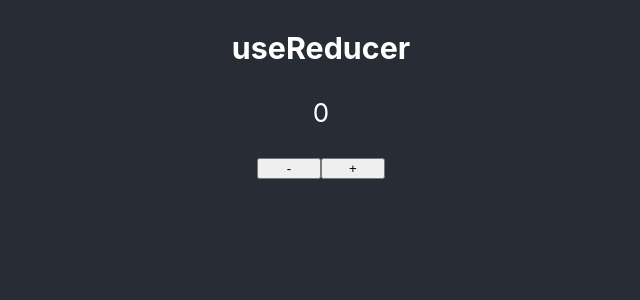
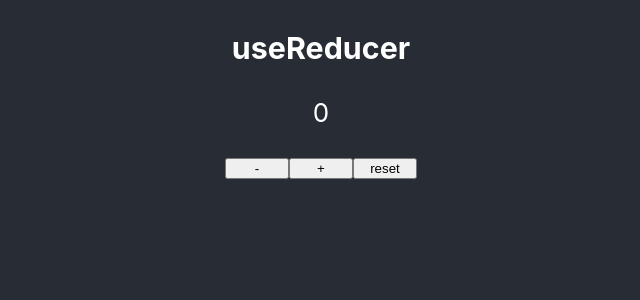
Before and after one commit to tontruongdao/note-use-reducer, a React (Create React App) app: page / in a window 1280 px wide. Shown: the top 300 px of the page, without its empty margins (319-959 px from the left). Built offline with nearby package versions, Linux system fonts and the light colour scheme.

Commit message:
added reset switch case

```diff
--- a/src/App.js
+++ b/src/App.js
@@ -4,7 +4,8 @@ import './App.css';
 
 const ACTIONS = {
   INCREMENT: 'increment',
-  DECREMENT: 'decrement'
+  DECREMENT: 'decrement',
+  RESET: "reset"
 }
 
 const reducer = (state, action) => {
@@ -13,6 +14,8 @@ const reducer = (state, action) => {
       return { count: state.count + 1 };
     case ACTIONS.DECREMENT:
       return { count: state.count - 1 };
+    case ACTIONS.RESET:
+      return { count: 0 }
     default:
       return state;
   }
@@ -29,6 +32,10 @@ function App() {
     dispatch({ type: ACTIONS.DECREMENT })
   }
 
+  const reset = () => {
+    dispatch({ type: ACTIONS.RESET })
+  }
+
   return (
     <div className="App">
       <header className="App-header">
@@ -37,6 +44,7 @@ function App() {
         <div style={{ margin: "20px", width: "30vw" }}>
           <button style={{ width: "5vw"}} onClick={decrement}>-</button>
           <button style={{ width: "5vw"}} onClick={increment}>+</button>
+          <button style={{ width: "5vw"}} onClick={reset}>reset</button>
         </div>
       </header>
     </div>
```
